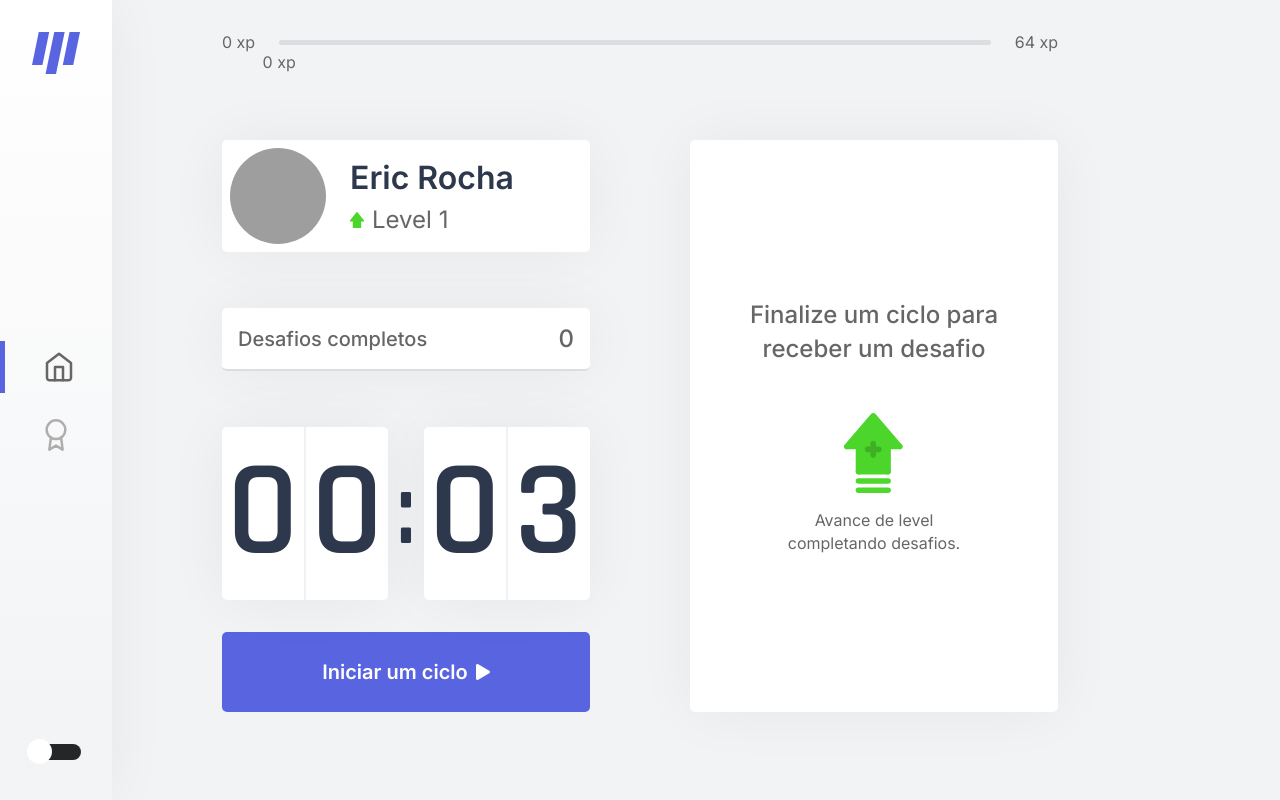
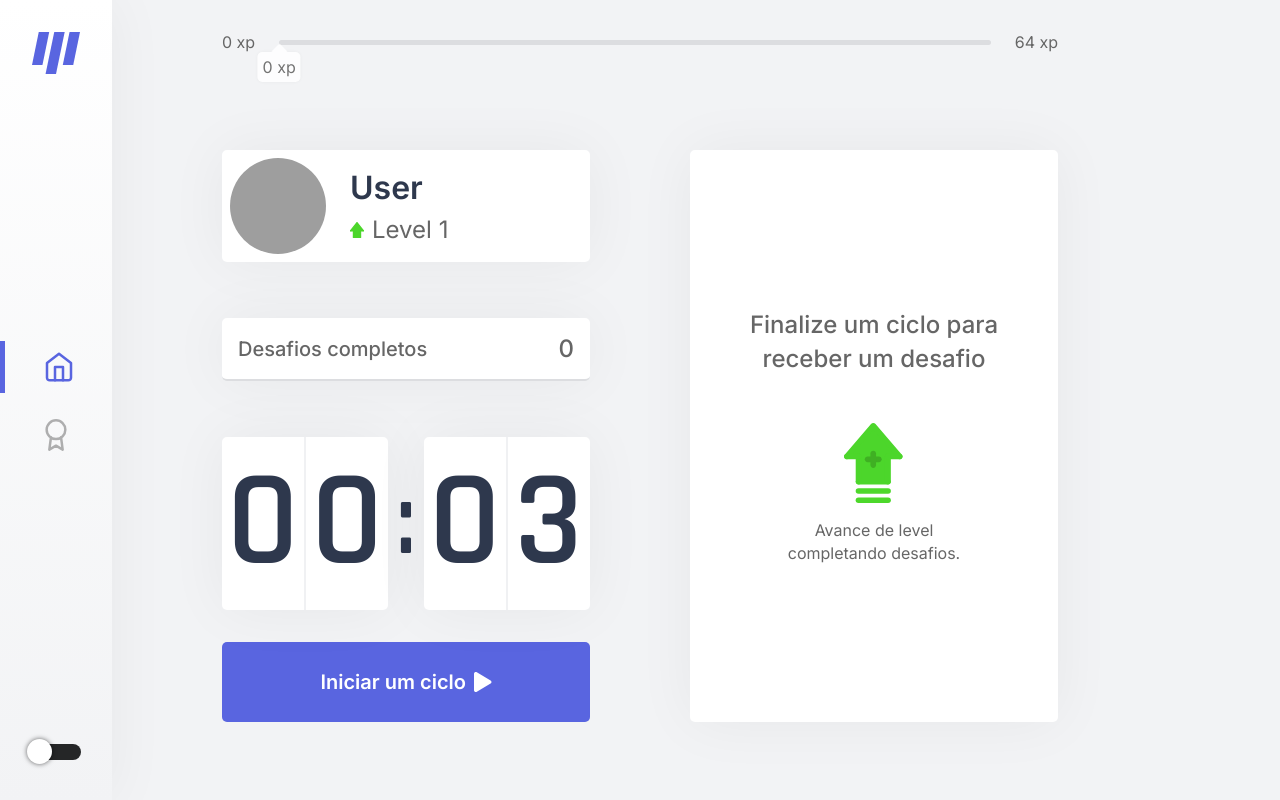
Before and after one commit to ericrocha97/moveit-next, a Next.js app: page / in a window 1280 px wide. Built offline with nearby package versions, Linux system fonts and the light colour scheme; grey boxes are pictures that could not be loaded.

Commit message:
fix xpbar and switch

```diff
--- a/src/components/Countdown.tsx
+++ b/src/components/Countdown.tsx
@@ -42,7 +42,7 @@ export function Countdown() {
                 disabled
                 className={`${styles.countdownButton} ${dark}`}
             >
-                Ciclo encerrado <FontAwesomeIcon style={{marginLeft: 8, fontSize: 16, color:'4CD62B' }} icon={faCheckCircle} />
+                Ciclo encerrado <FontAwesomeIcon style={{marginLeft: 8, fontSize: 20, color:'4CD62B' }} icon={faCheckCircle} />
             </button>
         ) : (
             <>
@@ -52,7 +52,7 @@ export function Countdown() {
                         className={`${styles.countdownButton} ${styles.countdownButtonActive} ${dark}`}
                         onClick={resetCountdown}
                     >
-                        Abandonar ciclo <FontAwesomeIcon style={{marginLeft: 8, fontSize: 16}} icon={faTimes} />
+                        Abandonar ciclo <FontAwesomeIcon style={{marginLeft: 8, fontSize: 20}} icon={faTimes} />
                     </button>
                 ) : (
                     <button
@@ -60,7 +60,7 @@ export function Countdown() {
                         className={`${styles.countdownButton} ${dark}`}
                         onClick={startCountdown}
                     >
-                        Iniciar um ciclo  <FontAwesomeIcon style={{marginLeft: 8, fontSize: 16}} icon={faPlay} />
+                        Iniciar um ciclo  <FontAwesomeIcon style={{marginLeft: 8, fontSize: 20}} icon={faPlay} />
                     </button>
                 ) }
             </>
--- a/src/components/ExperienceBar.tsx
+++ b/src/components/ExperienceBar.tsx
@@ -16,6 +16,7 @@ export function ExperienceBar() {
         <div style={{ width: `${percentToNextLevel}%` }} />
 
         <span className={`${styles.currentExperience} ${dark}`} style={{ left: `${percentToNextLevel}%` }}>
+          <div className={`${styles.arrowExperience} ${dark}`}></div>
           {currentExperience} xp
         </span>
       </div>
--- a/src/components/Profile.tsx
+++ b/src/components/Profile.tsx
@@ -10,9 +10,9 @@ export function Profile() {
   const dark = isDarkModActive ? styles.dark : '';
   return (
     <div className={`${styles.profileContainer} ${dark}`}>
-      <img src="https://github.com/ericrocha97.png" alt="Eric Rocha" />
+      <img src="https://image.shutterstock.com/image-vector/profile-photo-vector-placeholder-pic-600w-535853263.jpg" alt="Eric Rocha" />
       <div>
-        <strong>Eric Rocha</strong>
+        <strong>User</strong>
         <p>
           <img src="icons/level.svg" alt="Level" />
           Level {level}
--- a/src/components/ThemeSwitch.tsx
+++ b/src/components/ThemeSwitch.tsx
@@ -34,6 +34,9 @@ export function ThemeSwitch() {
         uncheckedIcon={false}
         height={16}
         width={50}
+        onHandleColor="#252627"
+        boxShadow="0px 0px 5px rgba(0, 0, 0, 0.6)"
+        activeBoxShadow="0px 0px 10px rgba(0, 0, 0, 0.6)"
         handleDiameter={25}
         offColor="#252627"
         onColor="#f2f3f5"
--- a/src/styles/components/Countdown.module.css
+++ b/src/styles/components/Countdown.module.css
@@ -95,8 +95,6 @@
     border-bottom: solid 5px var(--green);
 }
 
-
-
 .countdownButton.dark:not(:disabled):hover {
     background: var(--dark-blue-dark);
 }
--- a/src/styles/components/ExperienceBar.module.css
+++ b/src/styles/components/ExperienceBar.module.css
@@ -1,4 +1,5 @@
 .experienceBar {
+    margin-bottom: 20px;
     display: flex;
     align-items: center;
 }
@@ -8,30 +9,56 @@
 }
 
 .experienceBar>div {
-	flex: 1;
     height: 5px;
-    border-radius: 45px;
     background: var(--gray-line);
     margin: 0 1.5rem;
     position: relative;
+    flex: 1;
+    border-radius: 45px;
 }
 
 .experienceBar>div>div {
-	height: 4px;
+    height: 5px;
+    background: var(--green);
+    box-shadow: 0 0 5px var(--green);
     border-radius: 4px;
-	background: var(--green);
 }
 
-span.currentExperience {
+.experienceBar>div span.currentExperience {
+    padding: 5px;
+    opacity: 0.9;
+    white-space: nowrap;
     position: absolute;
     top: 12px;
+    border-radius: 5px;
     transform: translateX(-50%);
+    box-shadow: 0 0 5px var(--shadow);
 }
 
-.experienceBar.dark>div {
-	background: var(--dark-gray-line);
+.experienceBar.dark>div span.currentExperience.dark {
+    box-shadow: 0 0 5px var(--dark-shadow);
 }
 
-.experienceBar.dark>div>div {
-	background: var(--dark-green);
+.experienceBar>div span.currentExperience div.arrowExperience {
+    width: 12px;
+    height: 12px;
+    margin: auto;
+    padding: 1px;
+    position: absolute;
+    top: -6px;
+    left: 0;
+    right: 0;
+    border-radius: 2px;
+    transform: rotate(45deg);
 }
+
+.experienceBar>div span.currentExperience,
+.experienceBar>div span.currentExperience div.arrowExperience {
+    background: var(--detail);
+    filter: blur(0.3px);
+}
+
+.experienceBar.dark>div span.currentExperience.dark,
+span.currentExperience.dark div.arrowExperience.dark {
+    background: var(--dark-detail);
+}
--- a/src/styles/components/SideBar.module.css
+++ b/src/styles/components/SideBar.module.css
@@ -1,17 +1,18 @@
 .sideBar {
     height: 100vh;
     width: 7rem;
-    background: linear-gradient( var(--detail), var(--background) );
+    background: linear-gradient( var(--detail), var(--background));
     position: fixed;
     left: 0;
     box-shadow: 0 0 60px var(--shadow);
     z-index: 9;
 }
 
-.sideBar.dark{
-    background: linear-gradient( var(--dark-detail), var(--dark-background) );
+.sideBar.dark {
+    background: linear-gradient( var(--dark-detail), var(--dark-background));
     box-shadow: 0 0 60px var(--dark-shadow);
 }
+
 .icons {
     height: 100%;
     width: 100%;
@@ -21,6 +22,7 @@
     flex-direction: column;
     padding: 2rem 0rem;
 }
+
 .menu {
     position: relative;
     left: 0;
@@ -30,7 +32,7 @@
     cursor: pointer;
 }
 
-.menu > div {
+.menu>div {
     margin-bottom: 1rem;
 }
 
@@ -45,6 +47,11 @@
 .iconActive {
     border-left: 5px solid var(--blue);
 }
+
+.iconActive svg path {
+    stroke: var(--blue);
+}
+
 @media(max-width: 900px) {
     .sideBar {
         width: 6rem;
@@ -59,18 +66,18 @@
         width: 100%;
         padding: 0 1.5rem;
         height: 6rem;
-        background: linear-gradient(to right, var(--detail), var(--background) );
+        background: linear-gradient(to right, var(--detail), var(--background));
         top: 0;
     }
-    .sideBar.dark{
-        background: linear-gradient( var(--dark-detail), var(--dark-background) );
+    .sideBar.dark {
+        background: linear-gradient( var(--dark-detail), var(--dark-background));
     }
     .icons {
         top: 0;
         flex-direction: row;
         margin: 0 1rem;
     }
-    .sideBar > img {
+    .sideBar>img {
         margin-left: 0.25rem;
     }
     .menu {
```
Also changed, not shown: 1 other file (tests, documents, lock files or other folders). Lines whose indentation alone changed are shown as unchanged.
